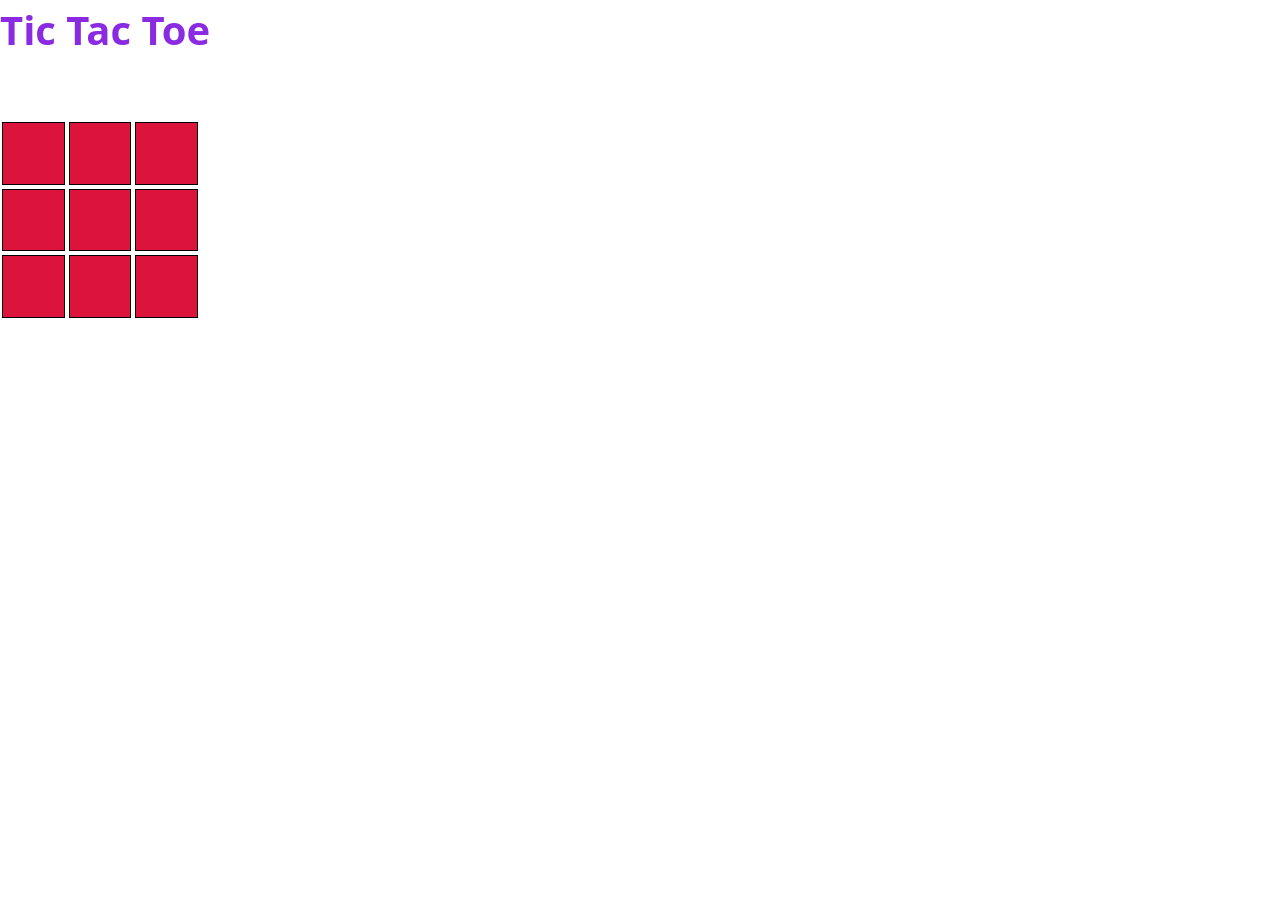
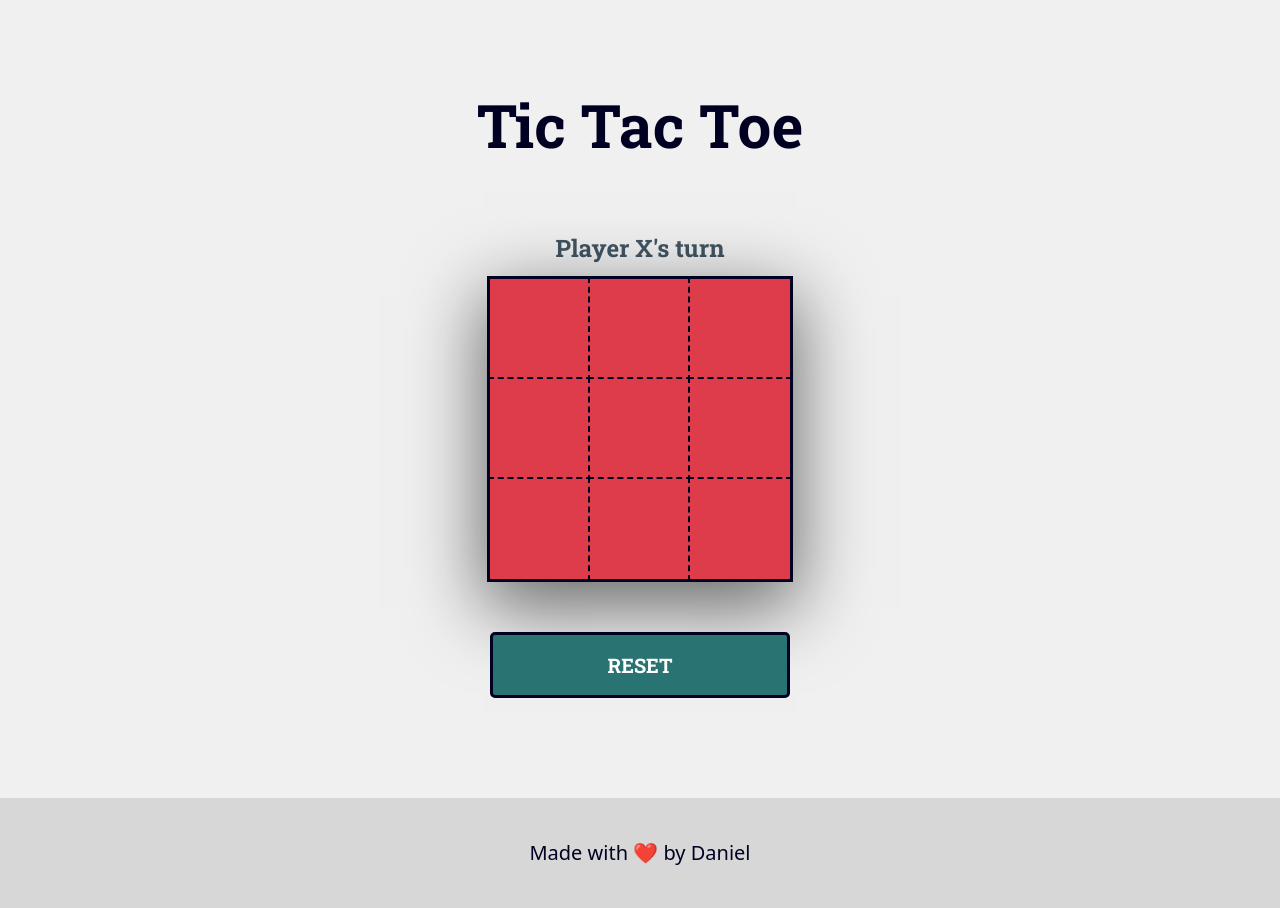
Before and after one commit to danrungg/tic-tac-toe, a website: page index.html in a window 1280 px wide. Before the commit the page ends 800 px from the top, so only its background shows below. Drawn offline with Linux system fonts and the light colour scheme.

Commit message:
make site prettier, maybe?

```diff
--- a/css/style.css
+++ b/css/style.css
@@ -1,16 +1,102 @@
+:root {
+	--text-color: #000022;
+	--game-color: #de3c4b;
+	--secondary-color: #297373;
+	background-color: #f0f0f0;
+}
+
+@font-face {
+	font-family: "Roboto Slab";
+	src: url("/fonts/roboto-slab-v24-latin-regular.woff2") format("woff2"),
+		url("/fonts/roboto-slab-v24-latin-regular.woff") format("woff");
+	font-weight: 400;
+	font-style: normal;
+}
+
+@font-face {
+	font-family: "Roboto Slab";
+	src: url("/fonts/roboto-slab-v24-latin-700.woff2") format("woff2"),
+		url("/fonts/roboto-slab-v24-latin-regular.woff") format("woff");
+	font-weight: 400;
+	font-style: normal;
+}
+
 .grid-container {
 	display: grid;
 	grid-template-columns: auto auto auto;
-	height: 200px;
-	width: 200px;
+	box-shadow: rgba(0, 0, 0, 0.56) 0px 22px 70px 4px;
+	border: 3px solid var(--text-color);
+	margin: 10px 0 50px 0;
 }
 
 .grid-item {
-	background-color: crimson;
-	margin: 2px;
-	border: 1px solid black;
+	background-color: var(--game-color);
+	outline: 2px dashed var(--text-color);
+	color: white;
+	display: flex;
+	align-items: center;
+	justify-content: center;
+	height: 100px;
+	width: 100px;
+	font-size: 1.5rem;
+	cursor: pointer;
+	font-family: "Roboto Slab";
+}
+
+.title {
+	display: flex;
+	justify-content: center;
+	align-items: center;
+	margin-bottom: 60px;
+}
+
+.title img {
+	height: 90px;
+	margin-left: 40px;
+	rotate: 30deg;
 }
 
 h1 {
-	color: blueviolet;
+	color: var(--text-color);
+	font-size: 4rem;
+	font-family: "Roboto Slab";
+	font-size: 3rem;
+	font-weight: 700;
+	margin: 0;
+	padding: 0;
 }
+
+.container {
+	display: flex;
+	flex-direction: column;
+	align-items: center;
+}
+
+p {
+	padding: 0;
+	margin: 0;
+	font-size: 1.2rem;
+	font-family: "Roboto Slab";
+}
+
+button {
+	width: 300px;
+	background-color: var(--secondary-color);
+	border: 3px solid var(--text-color);
+	font-family: "Roboto Slab";
+}
+
+body {
+	min-height: 100vh;
+	display: flex;
+	flex-direction: column;
+}
+body > footer {
+	margin-top: auto;
+	background-color: #d7d7d7;
+	padding: 40px;
+	display: flex;
+	align-items: center;
+	justify-content: center;
+	color: var(--text-color);
+}
--- a/index.html
+++ b/index.html
@@ -6,22 +6,38 @@
 		<meta name="viewport" content="width=device-width, initial-scale=1.0" />
 		<link rel="stylesheet" href="/css/pico.min.css" />
 		<link rel="stylesheet" href="/css/style.css" />
-		<title>Document</title>
+		<link
+			rel="shortcut icon"
+			href="/images/favicon.svg"
+			type="image/x-icon"
+		/>
+		<link
+			rel="shortcut icon"
+			href="/images/tic-tac-toe-svgrepo-com.svg"
+			type="image/x-icon"
+		/>
+		<script src="app.js" defer></script>
 	</head>
 	<body>
-		<body>
-			<h1 class="test">Tic Tac Toe</h1>
+		<main class="container">
+			<div class="title">
+				<h1>Tic Tac Toe</h1>
+			</div>
+
+			<p class="message">Player X's turn</p>
 			<div class="grid-container">
-				<div class="grid-item"></div>
-				<div class="grid-item"></div>
-				<div class="grid-item"></div>
-				<div class="grid-item"></div>
-				<div class="grid-item"></div>
-				<div class="grid-item"></div>
-				<div class="grid-item"></div>
-				<div class="grid-item"></div>
-				<div class="grid-item"></div>
+				<div class="grid-item" id="0"></div>
+				<div class="grid-item" id="1"></div>
+				<div class="grid-item" id="2"></div>
+				<div class="grid-item" id="3"></div>
+				<div class="grid-item" id="4"></div>
+				<div class="grid-item" id="5"></div>
+				<div class="grid-item" id="6"></div>
+				<div class="grid-item" id="7"></div>
+				<div class="grid-item" id="8"></div>
 			</div>
-		</body>
+			<button class="reset">RESET</button>
+		</main>
+		<footer>Made with ❤️ by Daniel</footer>
 	</body>
 </html>
```
